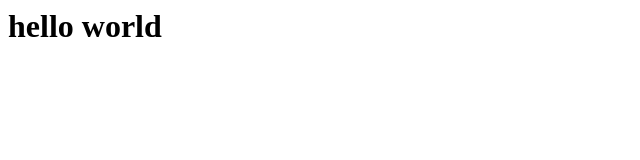
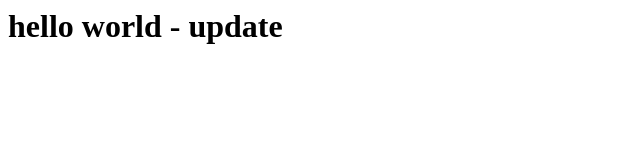
Before and after one commit to cmr1/example-static-site, a plain HTML site: page index.html in a window 1280 px wide. Shown: the whole page, without its empty margins (0-640 px from the left). Drawn offline with Linux system fonts and the light colour scheme.

Commit message:
Update index.html

```diff
--- a/index.html
+++ b/index.html
@@ -1 +1 @@
-<h1>hello world</h1>
+<h1>hello world - update</h1>
```
